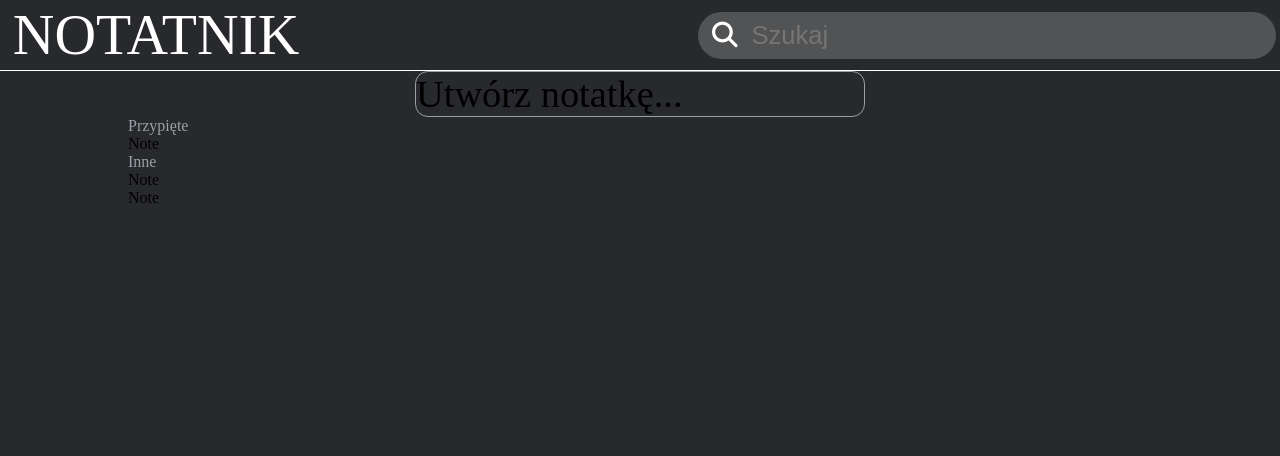
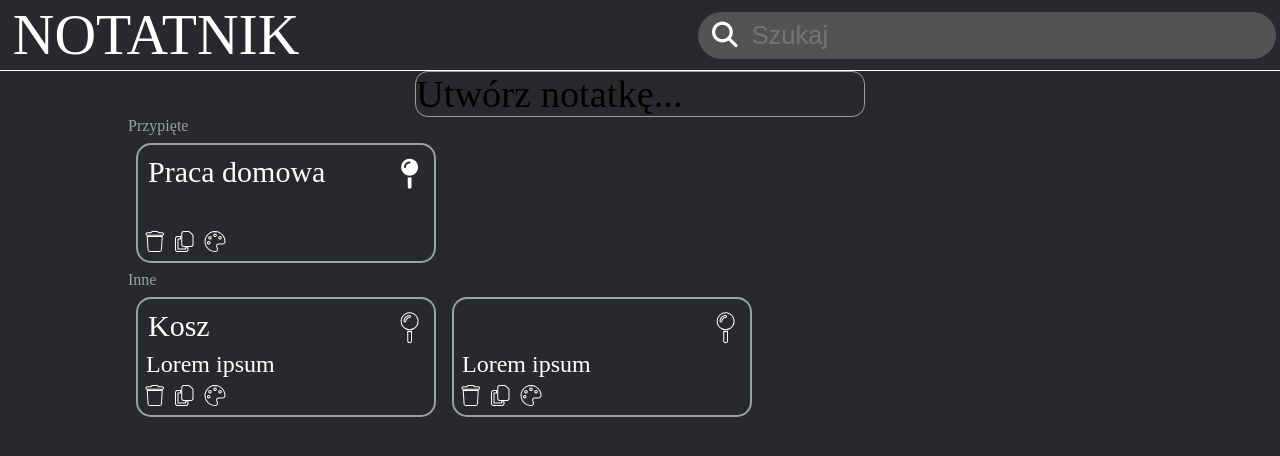
Before and after one commit to Arcus72/notebook, a React (Create React App) app: page / in a window 1280 px wide. Shown: the top 456 px of the page. Built offline with nearby package versions, Linux system fonts and the light colour scheme.

Commit message:
developing note and noteBook

```diff
--- a/src/App.js
+++ b/src/App.js
@@ -27,16 +27,53 @@ let listOfNotesFormula = [
   },
 ];
 
+const getFirstFreeId = (list) => {
+  //! nie działa
+  list.forEach((item, index, arr) => {
+    if (arr[index + 1] === undefined) {
+      console.log(item.id + 1);
+      const result = item.id + 1;
+      return result;
+    }
+
+    if (item.id + 1 !== arr[index + 1].id) {
+      console.log(item.id + 1);
+
+      return item.id + 1;
+    }
+  });
+};
+
 const reduce = (state, action) => {
-  switch (action) {
+  const listCopy = [...state];
+  let noteIndex;
+  switch (action.type) {
     case 'setNewNote':
-      return 1;
-    case 'editNote':
-      return 1;
-    case 'deleteNote':
-      return 1;
-    case 'copyNote':
-      return 1;
+      console.log('setNewNote');
+
+      return state;
+    case 'edit':
+      noteIndex = listCopy.findIndex((item) => {
+        return item.id === action.value.id;
+      });
+      listCopy[noteIndex] = action.value.newVersion;
+
+      return listCopy;
+
+    case 'delete':
+      console.log('delete');
+
+      noteIndex = listCopy.findIndex((item) => {
+        return item.id === action.value;
+      });
+      listCopy.splice(noteIndex, 1);
+      return listCopy;
+
+    case 'copy':
+      const index = getFirstFreeId(state);
+      console.log(index);
+
+      return state;
 
     default:
       return state;
@@ -48,7 +85,6 @@ function App() {
   const input = useRef();
   const [isSearching, setIsSearching] = useState(false);
   const [listOfNotes, NotesModifier] = useReducer(reduce, listOfNotesFormula);
-  const ValueContext = createContext();
 
   const changeInputHolderColor = (action) => {
     //! zmień nazwe funkcji
@@ -90,13 +126,11 @@ function App() {
       </div>
       <div className='App__line'></div>
 
-      <ValueContext.Provider value={NotesModifier}>
-        {isSearching ? (
-          <FiltredNotes list={listOfNotes} />
-        ) : (
-          <NoteBook list={listOfNotes} />
-        )}
-      </ValueContext.Provider>
+      {isSearching ? (
+        <FiltredNotes list={listOfNotes} />
+      ) : (
+        <NoteBook notesModifier={NotesModifier} list={listOfNotes} />
+      )}
     </div>
   );
 }
--- a/src/components/Note/Note.js
+++ b/src/components/Note/Note.js
@@ -1,7 +1,51 @@
-import React from 'react';
+import React, { useEffect } from 'react';
+import './index.scss';
 
-function Note() {
-  return <div>Note</div>;
+function Note({ data, notesModifier }) {
+  const pinIconClass = `Note__pinIcon ${
+    data.isPined ? 'Note__pinIcon--pined' : ''
+  }`;
+
+  const changeIsPinedValue = () => {
+    const dataCopy = data;
+    data.isPined = !dataCopy.isPined;
+    notesModifier({
+      type: 'edit',
+      value: { id: data.id, newVersion: dataCopy },
+    });
+  };
+
+  return (
+    <div className='Note'>
+      <header className='Note__title'>
+        <div className='Note__titleValue'>{data.title}</div>
+        {/* ! jeśli jest puste to znika  */}
+        <div onClick={changeIsPinedValue} className={pinIconClass}>
+          <i className='fas fa-map-pin'></i>
+        </div>
+      </header>
+      <div className='Note__context'>
+        {data.context ? data.context : <br />}
+      </div>
+      <div className='Note__options'>
+        <i
+          onClick={() => notesModifier({ type: 'delete', value: data.id })}
+          className='fas fa-trash'
+        ></i>
+        <i
+          onClick={() => notesModifier({ type: 'copy', value: '' })}
+          className='fas fa-copy'
+        ></i>
+        <span>
+          <i
+            // onClick={}
+            className='fas fa-palette'
+          ></i>
+          <div> {/*! dokończ palette*/}</div>
+        </span>
+      </div>
+    </div>
+  );
 }
 
 export default Note;
--- /dev/null
+++ b/src/components/Note/index.scss
@@ -0,0 +1,63 @@
+.Note {
+  border: 2px solid #9aa0a6;
+  border-radius: 15px;
+  width: 300px;
+  max-height: 200px;
+  color: white;
+  padding: 8px;
+  margin: 8px;
+  &__title {
+    display: flex;
+    padding: 2px;
+  }
+  &__titleValue {
+    width: 100%;
+    font-size: 30px;
+    background: none;
+    border: none;
+  }
+  &__pinIcon {
+    font-size: 30px;
+    -webkit-text-stroke-width: 1px;
+    -webkit-text-stroke-color: white;
+    color: #28292c;
+    padding: 3px 5px;
+    &:hover {
+      -webkit-text-stroke-width: 0px;
+      -webkit-text-stroke-color: white;
+      color: #fff;
+    }
+
+    &--pined {
+      -webkit-text-stroke-width: 0px;
+      -webkit-text-stroke-color: white;
+      color: #fff;
+      &:hover {
+        -webkit-text-stroke-width: 1px;
+        -webkit-text-stroke-color: white;
+        color: #28292c;
+      }
+    }
+  }
+  &__context {
+    font-size: 24px;
+  }
+  &__options {
+    i {
+      font-size: 20px;
+      -webkit-text-stroke-width: 1px;
+      -webkit-text-stroke-color: white;
+      color: #28292c;
+      padding: {
+        top: 8px;
+        right: 12px;
+      }
+
+      &:hover {
+        -webkit-text-stroke-width: 0px;
+        -webkit-text-stroke-color: white;
+        color: #fff;
+      }
+    }
+  }
+}
--- a/src/components/NoteBook/NoteBook.js
+++ b/src/components/NoteBook/NoteBook.js
@@ -3,7 +3,7 @@ import NoteCreator from '../NoteCreator/NoteCreator';
 import Note from '../Note/Note';
 import './index.scss';
 
-function NoteBook({ list }) {
+function NoteBook({ list, notesModifier }) {
   const pined = list.filter((note) => {
     return note.isPined === true;
   });
@@ -19,13 +19,13 @@ function NoteBook({ list }) {
         <span className='NoteBook__category'>Przypięte</span>
         <div className='NoteBook__noteDisplay'>
           {pined.map((item) => (
-            <Note key={item.id} data={item} />
+            <Note key={item.id} notesModifier={notesModifier} data={item} />
           ))}
         </div>
         <span className='NoteBook__category'>Inne</span>
         <div className='NoteBook__noteDisplay'>
           {notPined.map((item) => (
-            <Note key={item.id} data={item} />
+            <Note key={item.id} notesModifier={notesModifier} data={item} />
           ))}
         </div>
       </div>
--- a/src/components/NoteBook/index.scss
+++ b/src/components/NoteBook/index.scss
@@ -7,4 +7,8 @@
   &__category {
     color: #9aa0a6;
   }
+  &__noteDisplay {
+    display: flex;
+    flex-wrap: wrap;
+  }
 }
```
Also changed, not shown: jsconfig.json (added, +9 -0 lines).
